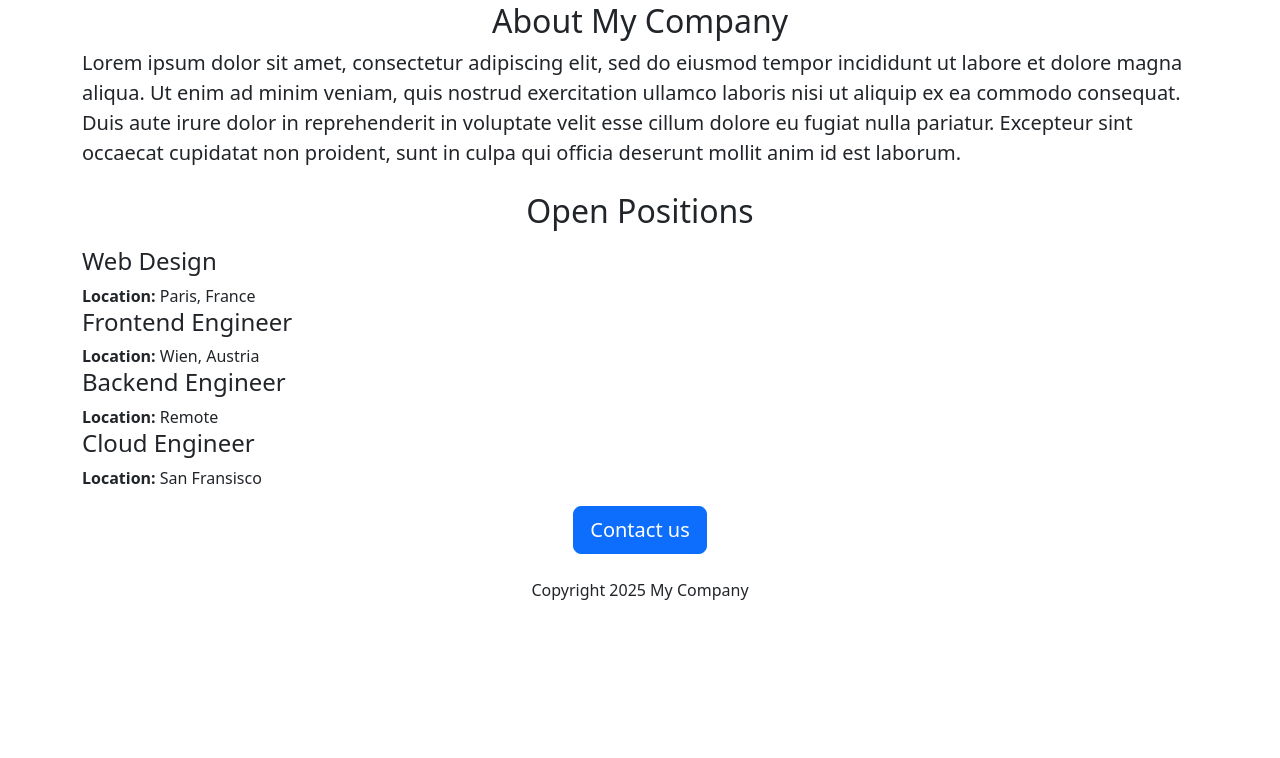
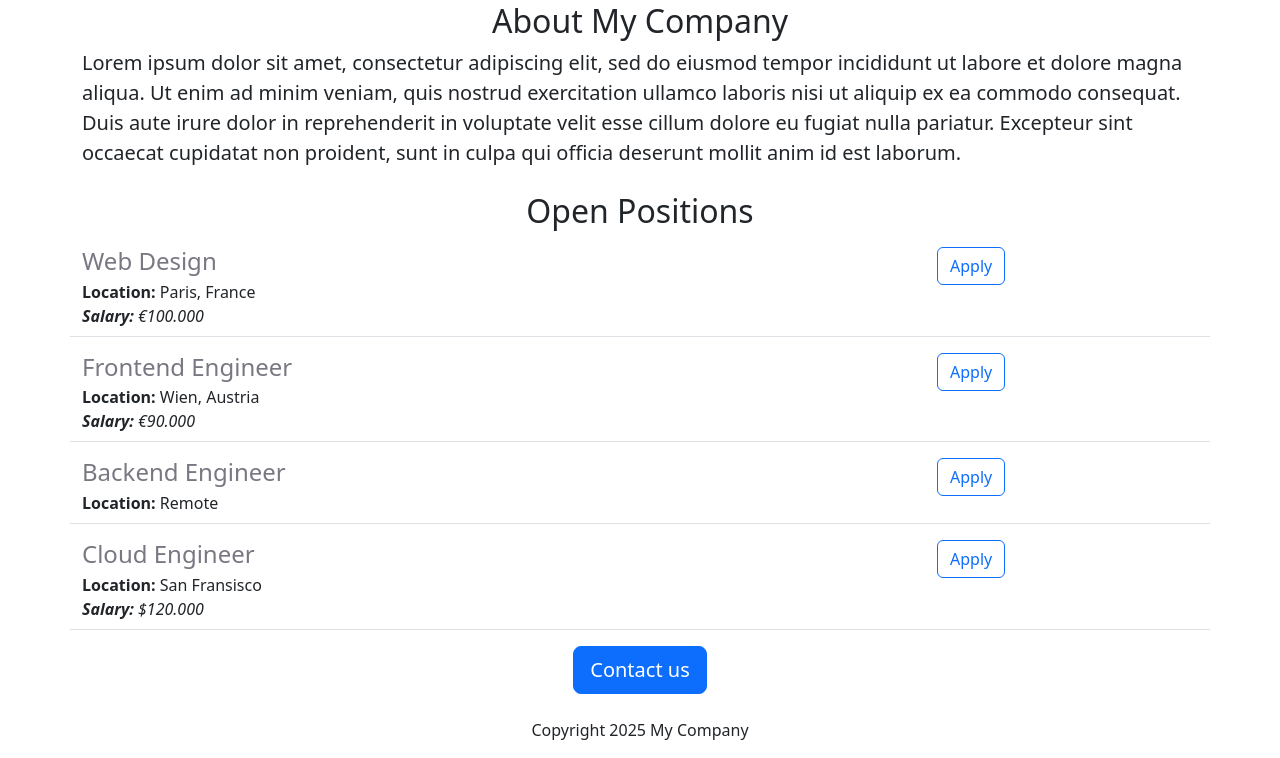
Before and after one commit to marcel1520/Flask-Website-exercise, a Flask app: page / in a window 1280 px wide. Shown: the part 446-1204 px from the top of the page. Before the commit the page ends 1046 px from the top, so only its background shows below. Run offline with Flask 3, Linux system fonts and the light colour scheme.

Commit message:
added features

```diff
--- a/app.py
+++ b/app.py
@@ -1,4 +1,4 @@
-from flask import Flask, render_template
+from flask import Flask, render_template, jsonify
 
 
 app = Flask(__name__)
@@ -9,32 +9,37 @@ JOBS = [
         'id': 1,
         'title': 'Web Design',
         'location': "Paris, France",
-        'salary': "€100000"
+        'salary': "€100.000"
     },
 {
         'id': 2,
         'title': 'Frontend Engineer',
         'location': "Wien, Austria",
-        'salary': "€90000"
+        'salary': "€90.000"
     },
 {
         'id': 3,
         'title': 'Backend Engineer',
         'location': "Remote",
-        'salary': "€110000"
+
     },
 {
         'id': 4,
         'title': 'Cloud Engineer',
         'location': "San Fransisco",
-        'salary': "$120000"
-    },
+        'salary': "$120.000"
+    }
 ]
 
 @app.route("/")
 def home():
     return render_template("home.html", jobs=JOBS, company_name="My Company")
 
+@app.route("/api/jobs")
+def list_jobs():
+    return jsonify(JOBS)
+
+
 
 if __name__ == "__main__":
     app.run(host='0.0.0.0',port=5001, debug=True)
--- a/templates/home.html
+++ b/templates/home.html
@@ -24,12 +24,9 @@
         <h2 class="text-center mt-2 mt-4">Open Positions</h2>
         <p>
             <div>
-            {% for job in jobs %}
-                <div>
-                <h4>{{job['title']}}</h4>
-                    <div><b>Location:</b> {{job['location']}}</div>
-                </div>
-            {% endfor %}
+                {% for job in jobs %}
+                    {% include 'jobitem.html' %}
+                {% endfor %}
             </div>
         </p>
         <div class="text-center">
--- /dev/null
+++ b/templates/jobitem.html
@@ -0,0 +1,18 @@
+<div class="border-bottom row" style="margin-bottom: 16px; padding-bottom: 8px;">
+    <div class="col-9">
+    <h4 style="color:rgb(120, 120, 130); margin-bottom: 4px;">
+        {{job['title']}}
+    </h4>
+        <div>
+            <b>Location:</b> {{job['location']}}
+        </div>
+            {% if 'salary' in job %}
+        <div>
+            <em><b>Salary:</b> {{job['salary']}}</em>
+        </div>
+            {% endif %}
+      </div>
+        <div class="col-3">
+            <button class="btn btn-outline-primary">Apply</button>
+        </div>
+    </div>
```
